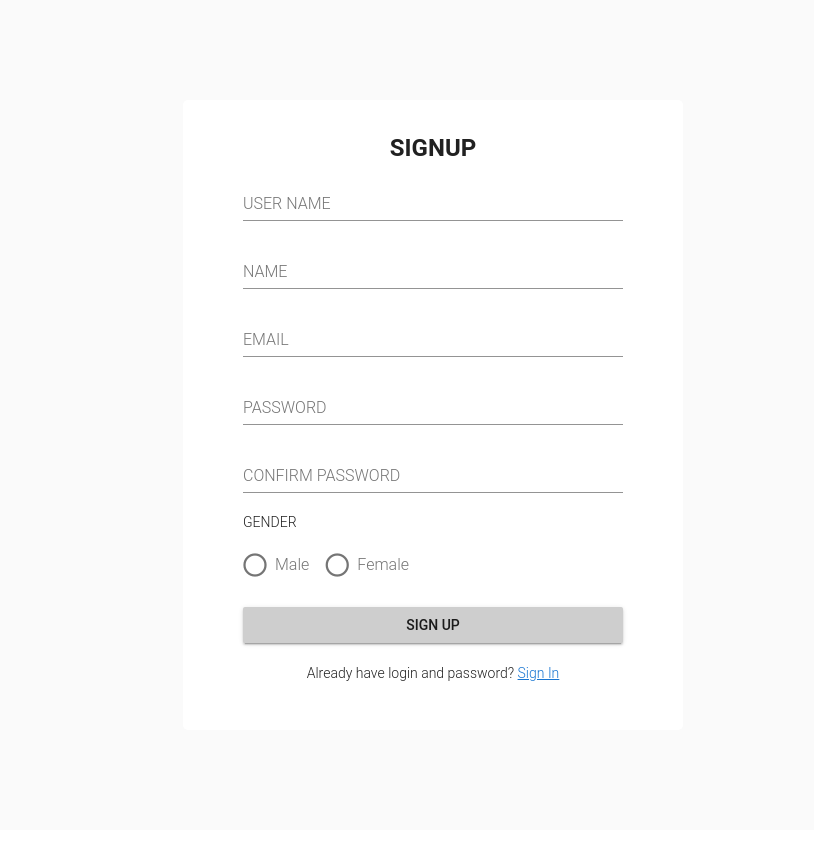
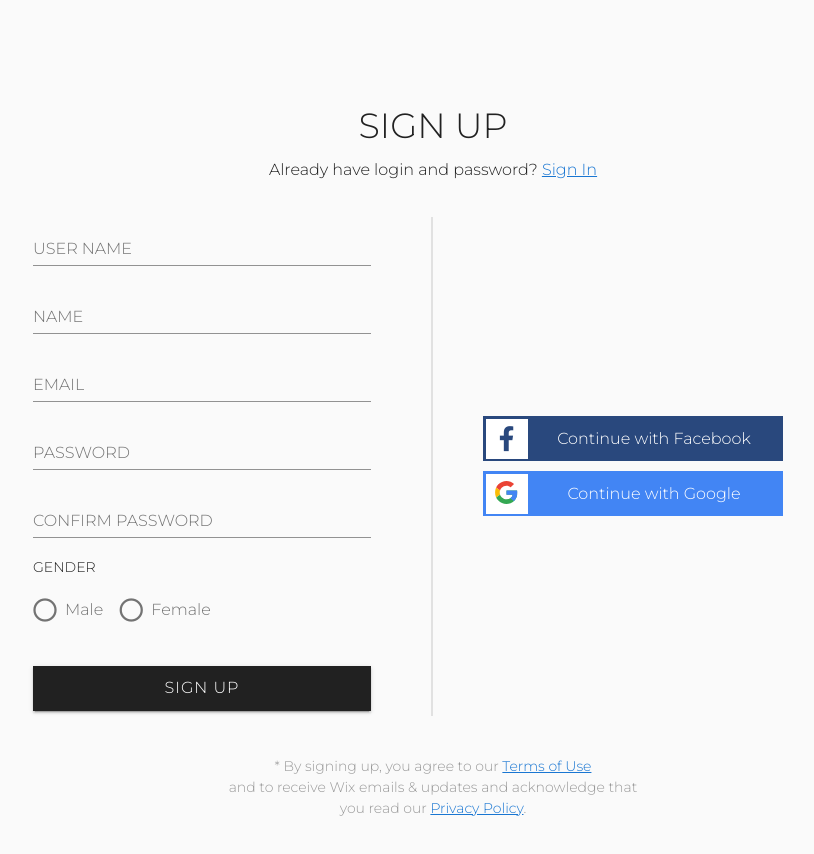
Before and after one commit to duocdang4195/FromThePast-Frontend, a Vue app: page /signup in a window 1280 px wide. Shown: the top 854 px of the page, without its empty margins (207-1021 px from the left). Before the commit the page ends 830 px from the top, so only its background shows below. Built offline with nearby package versions, Linux system fonts and the light colour scheme; a web font is replaced by a local one; what vue-moment would draw is missing.

Commit message:
edit registerform

```diff
--- a/src/components/authenticate/AuthenticateForm.vue
+++ b/src/components/authenticate/AuthenticateForm.vue
@@ -22,4 +22,7 @@
     height: 100%;
     padding: 100px 0;
   }
+  .theme--light.application {
+    background-color: #fff;
+  }
 </style>
--- a/src/components/authenticate/SignUp.vue
+++ b/src/components/authenticate/SignUp.vue
@@ -1,8 +1,11 @@
 <template>
   <div class="signup">
-    <h2 class="signup__title">
-      SIGNUP
-    </h2>
+    <h2 class="">SIGN UP</h2>
+    <div class="signup__link">
+      <p>Already have login and password? <router-link :to="{name: 'login'}" > Sign In  </router-link></p>
+    </div>
+    <div class="flex-wrap">
+     <div class="signup_form">
       <div class="signup__input">
         <v-text-field
           v-model="userName"
@@ -43,12 +46,26 @@
         </v-radio-group>
       </div>
       <div class="signup__submi">
-      <v-btn :block="true" color="#cecece" @click="register">SIGN UP</v-btn>
+        <v-btn :block="true" @click="register">SIGN UP</v-btn>
       </div>
-    <div class="signup__link">
-      <p>Already have login and password? <router-link :to="{name: 'login'}" > Sign In  </router-link></p>
+
+    </div><!-- ./.signup_form  -->
+
+    <div class="mr-sns-form">
+      <div class="mr-fb">
+        <span class="mr-sns-icon"><i data-v-715ff4e2="" class="fab fa-facebook-f"></i></span>
+        <span class="mr-label"> Continue with Facebook</span>
+      </div><!-- ./.mr-fb -->
+      <div class="mr-gg">
+        <span class="mr-sns-icon"><img  src="../../assets/images/icon-google.svg" alt="" class=""></span>
+        <span class="mr-label"> Continue with Google</span>
+      </div><!-- ./.mr-gg -->
+    </div><!-- ./.mr-sns-form -->
+  </div> <!-- ./. flex-wrap -->
+  <div class="mr-agree">
+    * By signing up, you agree to our <a href="">Terms of Use</a><br/> and to receive Wix emails & updates and acknowledge that <br/> you read our <a href="#"> Privacy Policy</a>.
   </div>
-  </div>
+</div><!-- ./. signup -->
 </template>
 
 <script>
@@ -117,24 +134,171 @@ export default {
 </script>
 
 <style lang="scss" scoped>
+  %default-button {
+    margin: 0 10px;
+    background-color:#212121 !important;
+    border: 1px solid #212121;
+    color: #fff;
+    text-transform:uppercase;
+    font-size:12px;
+    letter-spacing:1px;
+    font-family: 'Montserrat', sans-serif;
+    transition: all 0.4s ease-in-out;
+    -webkit-transition: all 0.4s ease-in-out;
+    &:hover {
+            background-color: #fff;
+            color: #212121;
+        }
+    }
   .signup {
-    background: #fff;
-    width: 500px;
+    position: relative;
+    background: #fafafa;
+    max-width: 800px;
     margin: 0 auto;
-    padding: 30px 60px;
+    padding:0;
+    font-family: 'Montserrat', sans-serif;
+    font-weight: 300;
+
+
+    h2 {
+      width: 100%;
       text-align: center;
-    border-radius: 5px;
-    &__title {
-      font-size: 24px;
+      font-size: 35px;
+      font-weight:300;
+      margin-bottom: 5px;
+    }
+
+    &__link {
+      margin-bottom: 35px;
+      text-align:center;
+      font-size:16px;
+    }
+    .flex-wrap {
+      position: relative;
+      display: flex;
+      justify-content: center;
+      align-items: center;
+      align-content: center;
+
+      > div {
+        flex: 1 0 50%;
+        width: 50%;
+        flex-shrink: 1;
+        -webkit-flex-shrink: 1;
+        box-sizing: border-box;
+
+      }
+      .mr-sns-form {
+        padding: 50px;
+        > div {
+          position: relative;
+          display: inline-block;
+          margin: 5px 0;
+          width: 100%;
+          height: 45px;
+          line-height: 45px;
+          text-align:center;
+          font-size:16px;
+          cursor: pointer;
+
+          .mr-sns-icon {
+            position: relative;
+            display: inline-block;
+            width: 42px;
+            height: 40px;
+            top: 2.5px;
+            left: 2.5px;
+            line-height:40px;
+            float: left;
+            background-color: #fff;
+            text-align:center;
+
+          }
+        }
+        .mr-fb {
+          background-color: #29487d;
+          color: #fff;
+
+          .mr-sns-icon {
+            color: #29487d;
+            font-size:25px;
+          }
+        }
+        .mr-gg {
+          background-color: rgb(66, 133, 244);
+          color: #fff;
+          .mr-sns-icon {
+            background-color: #fff;
+            img {
+              position: relative;
+              top: 6px;
+              width: 25px;
+              height: 25px;
+            }
+          }
+        }
+      }
+      .signup_form {
+        padding-right: 60px;
+        border-right: 2px solid rgba(0,0,0,0.1);
+
+        .signup__title {
+          font-size: 16px;
           margin-bottom: 10px;
+          font-weight: 300;
         }
-    &__input {
+
+        .signup__input {
           p {
             text-align: left;
           }
-    }
-    &__link {
-      margin-top: 20px;
+          .v-input  {
+            .v-input__control {
+                background-color: #999;
+              .v-input__slot {
+
+                &:before {
+                  border-color: rgb(224, 224, 224) !important;
                 }
               }
+            }
+            .v-text-field__details {
+              .v-messages {
+                  min-height: 0;
+              }
+            }
+          }
+        }
+        .signup__submi {
+          margin-bottom: 5px;
+           margin-top: 20px;
+          .v-btn--block {
+             margin: 0;
+             @extend  %default-button ;
+             border-radius: 0;
+             height: 45px;
+             font-size: 16px;
+             font-weight: 300;
+
+             &:hover {
+              background-color: #fff !important;
+             }
+             &:before {
+              display: none !important;
+             }
+          }
+        }
+      }
+    }
+    .mr-agree {
+      position: relative;
+      display: inline-block;
+      width: 100%;
+      margin-top: 40px;
+      text-align: center;
+      font-size: 14px;
+      color: #999;
+    }
+  }
+
 </style>
```
Also changed, not shown: src/assets/images/icon-google.svg (added). Lines whose indentation alone changed are shown as unchanged.
